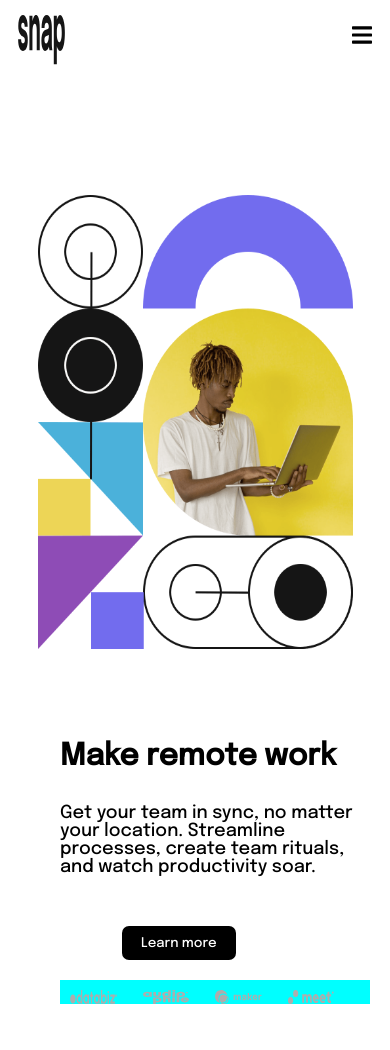
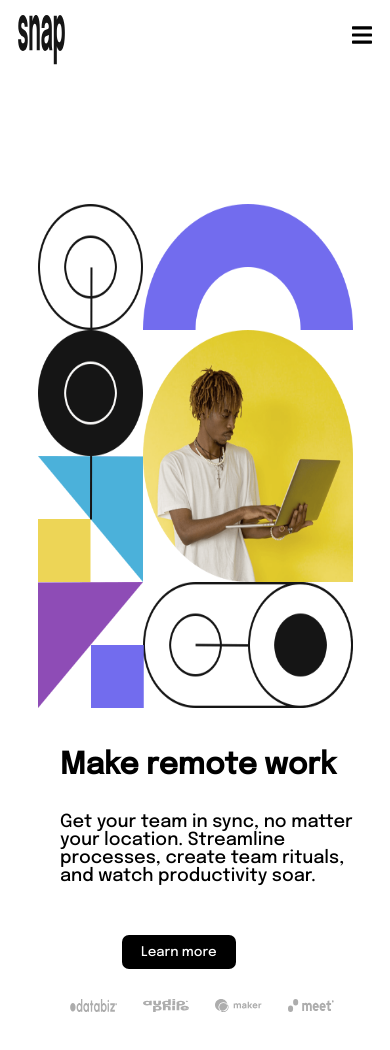
Before and after one commit to john-the1-mwagiru/intro-drop-down, a React (Create React App) app: page / in a window 390 px wide. Shown: the top 1050 px of the page. Built offline with nearby package versions, Linux system fonts and the light colour scheme.

Commit message:
first commit

```diff
--- a/src/App.css
+++ b/src/App.css
@@ -233,13 +233,13 @@ sponsors{
   display: flex;
   align-items: center;
   justify-content: center;
-  margin-top: 180px;
+  margin-top: 197px;
 }
 .img-right{
   display: flex;
   justify-content: center;
+  height: 100%;
   width: 90%;
-  height: 90%;
   padding-bottom: 50px;
   padding-right: 20px;
   padding-top: 10px;
@@ -368,7 +368,6 @@ button{
 .sponsors{
   margin-top: 20px;
   margin-bottom: 30px;
-  background-color: aqua;
 }
 .sponsors>img{
   margin-top: 10px;
```
